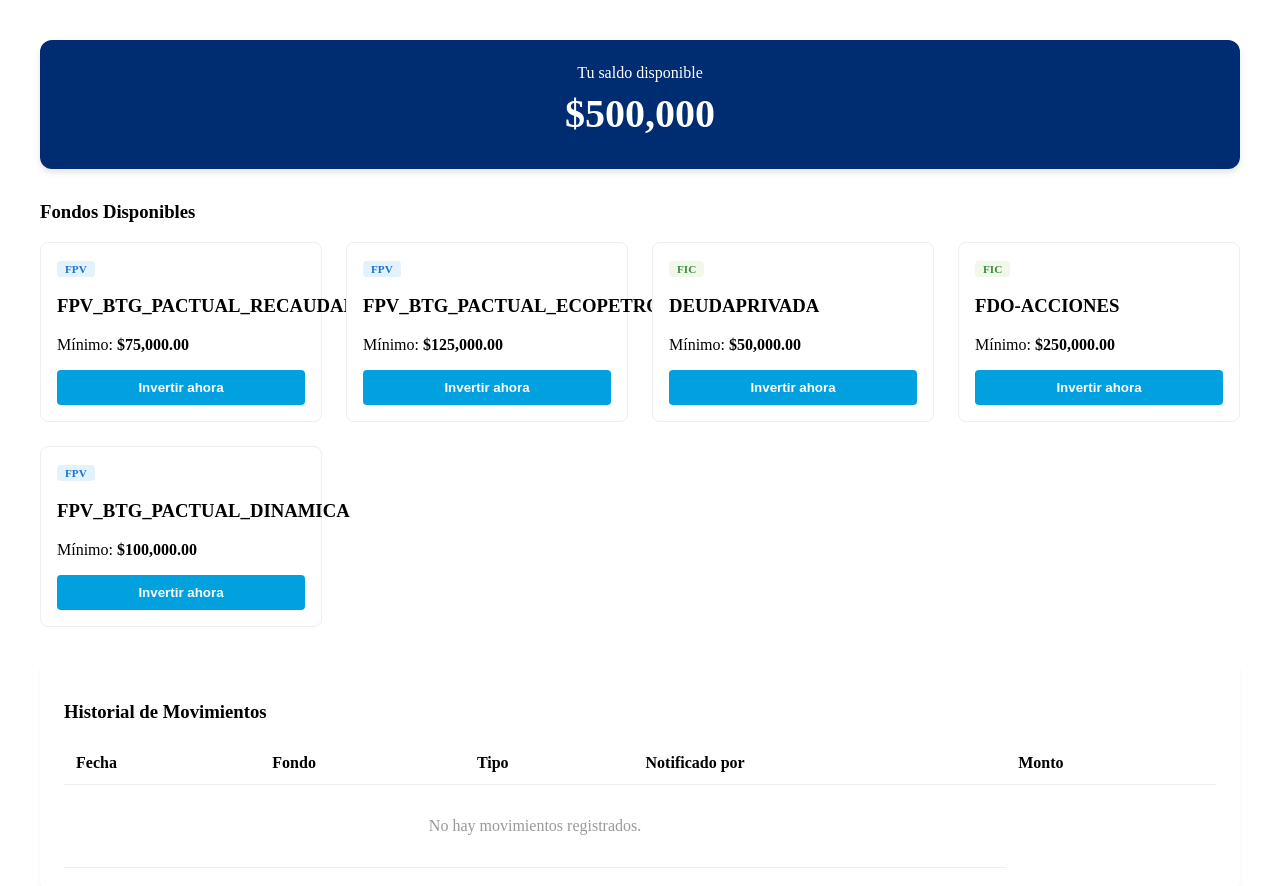
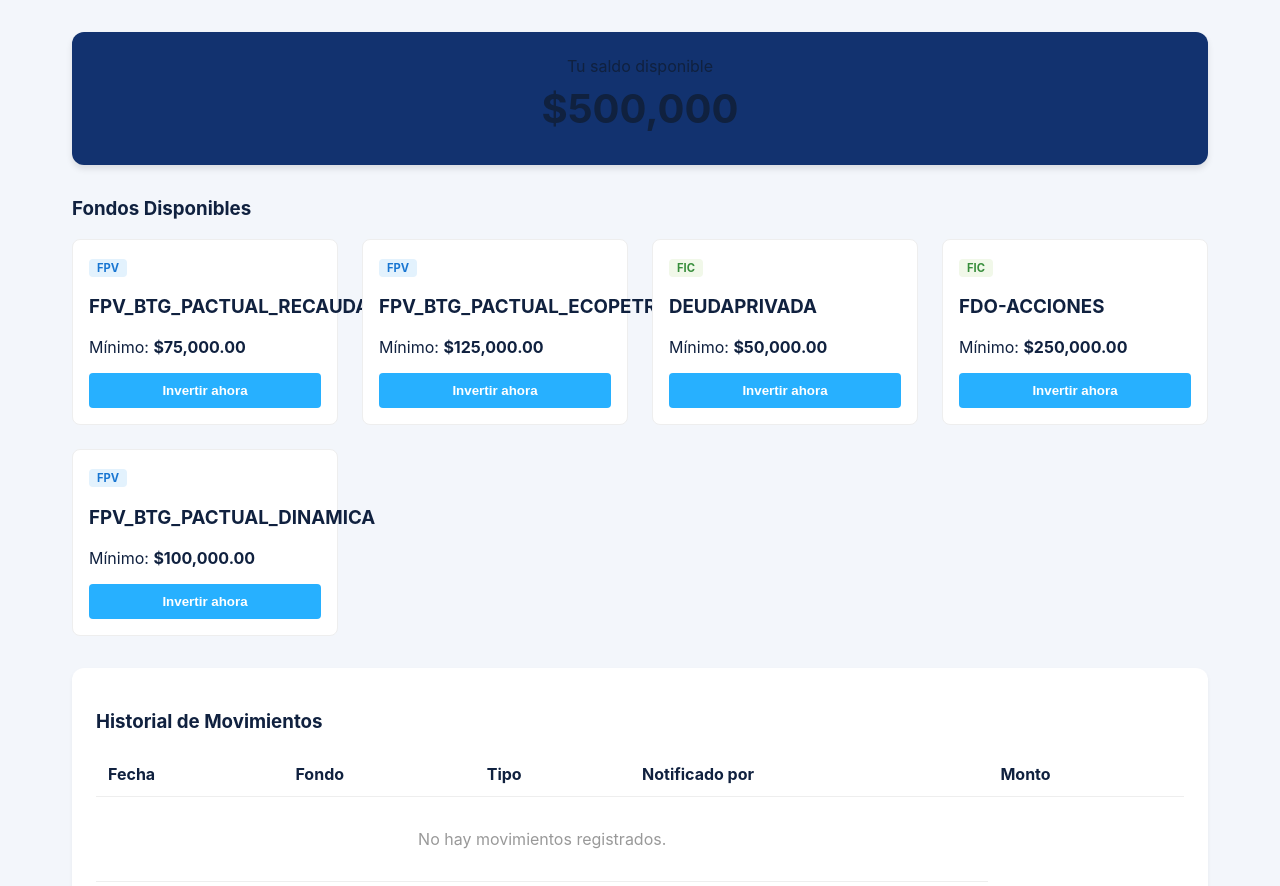
Before and after one commit to harbygarcia8/btg-funds-app, an Angular app: page /dashboard in a window 1280 px wide. Shown: the top 886 px of the page. Built offline with nearby package versions, Linux system fonts and the light colour scheme.

Commit message:
Implement theme management with ThemeService for light and dark modes. Update app structure to include HistoryPage route and enhance global styles with new theme tokens and base styles. Modify README.md and UserGuide.md for clarity and additional instructions.

```diff
--- a/src/app/app.routes.ts
+++ b/src/app/app.routes.ts
@@ -1,5 +1,6 @@
 import { Routes } from '@angular/router';
 import { Dashboard } from './ui/pages/dashboard/dashboard';
+import { HistoryPage } from './ui/pages/history/history';
 
 export const routes: Routes = [
   {
@@ -7,6 +8,10 @@
     component: Dashboard,
   },
   {
+    path: 'historial',
+    component: HistoryPage,
+  },
+  {
     path: '',
     redirectTo: '/dashboard',
     pathMatch: 'full',
--- a/src/app/app.ts
+++ b/src/app/app.ts
@@ -1,5 +1,6 @@
-import { Component, signal } from '@angular/core';
+import { Component, inject, signal } from '@angular/core';
 import { RouterOutlet } from '@angular/router';
+import { ThemeService } from './ui/shared/theme/theme.service';
 
 @Component({
   selector: 'app-root',
@@ -9,4 +10,9 @@
 })
 export class App {
   protected readonly title = signal('btg-funds-app');
+
+  constructor() {
+    // Fuerza la inicializacion del ThemeService al arrancar la aplicacion.
+    inject(ThemeService);
+  }
 }
--- /dev/null
+++ b/src/app/ui/shared/theme/theme.service.ts
@@ -0,0 +1,62 @@
+import { DOCUMENT, isPlatformBrowser } from '@angular/common';
+import { Injectable, PLATFORM_ID, effect, inject, signal } from '@angular/core';
+
+export type ThemeMode = 'light' | 'dark';
+
+const STORAGE_KEY = 'btg-theme';
+
+@Injectable({
+  providedIn: 'root',
+})
+export class ThemeService {
+  private readonly document = inject(DOCUMENT);
+  private readonly platformId = inject(PLATFORM_ID);
+
+  private readonly themeSignal = signal<ThemeMode>(this.getInitialTheme());
+  readonly currentTheme = this.themeSignal.asReadonly();
+
+  constructor() {
+    effect(() => {
+      const nextTheme = this.themeSignal();
+      this.document.documentElement.setAttribute('data-theme', nextTheme);
+      this.document.documentElement.style.colorScheme = nextTheme;
+
+      if (this.isBrowserEnvironment()) {
+        localStorage.setItem(STORAGE_KEY, nextTheme);
+      }
+    });
+  }
+
+  toggleTheme(): void {
+    this.themeSignal.update((current: ThemeMode) => (current === 'light' ? 'dark' : 'light'));
+  }
+
+  setTheme(theme: ThemeMode): void {
+    this.themeSignal.set(theme);
+  }
+
+  private getInitialTheme(): ThemeMode {
+    if (!this.isBrowserEnvironment()) {
+      return 'light';
+    }
+
+    const storedTheme = localStorage.getItem(STORAGE_KEY);
+    if (storedTheme === 'light' || storedTheme === 'dark') {
+      return storedTheme;
+    }
+
+    if (typeof window.matchMedia !== 'function') {
+      return 'light';
+    }
+
+    return window.matchMedia('(prefers-color-scheme: dark)').matches ? 'dark' : 'light';
+  }
+
+  private isBrowserEnvironment(): boolean {
+    return (
+      isPlatformBrowser(this.platformId) &&
+      typeof window !== 'undefined' &&
+      typeof localStorage !== 'undefined'
+    );
+  }
+}
--- a/src/styles.scss
+++ b/src/styles.scss
@@ -1,10 +1,2 @@
-/* You can add global styles to this file, and also import other style files */
-:root {
-  --btg-primary: #002d72; /* Azul BTG */
-  --btg-secondary: #00a1de; /* Azul claro */
-  --btg-success: #28a745; /* Verde para saldos positivos */
-  --btg-error: #dc3545; /* Rojo para errores de saldo */
-  --btg-background: #f4f7f9; /* Gris muy claro para el fondo */
-  --btg-text: #333333;
-  --btg-white: #ffffff;
-}
+@use './styles/theme-tokens';
+@use './styles/base';
--- /dev/null
+++ b/src/styles/_base.scss
@@ -0,0 +1,40 @@
+*,
+*::before,
+*::after {
+  box-sizing: border-box;
+}
+
+html,
+body {
+  margin: 0;
+  min-height: 100%;
+}
+
+body {
+  font-family:
+    'Inter',
+    -apple-system,
+    BlinkMacSystemFont,
+    'Segoe UI',
+    sans-serif;
+  background: var(--color-bg);
+  color: var(--color-text);
+  transition:
+    background-color 0.25s ease,
+    color 0.25s ease;
+}
+
+h1,
+h2,
+h3,
+h4 {
+  color: var(--color-text);
+}
+
+p,
+span,
+td,
+th,
+label {
+  color: var(--color-text);
+}
--- /dev/null
+++ b/src/styles/_theme-tokens.scss
@@ -0,0 +1,54 @@
+:root {
+  --color-bg: #f3f6fb;
+  --color-surface: #ffffff;
+  --color-surface-elevated: #f9fbff;
+  --color-text: #10213f;
+  --color-text-muted: #5f6f8d;
+  --color-border: #89a6e3;
+  --color-primary: #12326f;
+  --color-primary-strong: #0b1f46;
+  --color-accent: #27b0ff;
+  --color-accent-soft: #dff4ff;
+  --color-success: #20b279;
+  --color-danger: #e74c5f;
+  --color-warning-bg: #fff4dc;
+  --color-warning-text: #805b00;
+  --color-positive-bg: #ddf8ec;
+  --color-positive-text: #0b7047;
+  --color-overlay: rgba(10, 18, 36, 0.58);
+
+  --shadow-sm: 0 6px 16px rgba(16, 33, 63, 0.08);
+  --shadow-md: 0 14px 30px rgba(16, 33, 63, 0.12);
+
+  // Compatibilidad hacia atras con tokens ya usados en componentes.
+  --btg-primary: var(--color-primary);
+  --btg-secondary: var(--color-accent);
+  --btg-success: var(--color-success);
+  --btg-error: var(--color-danger);
+  --btg-background: var(--color-bg);
+  --btg-text: var(--color-text);
+  --btg-white: var(--color-surface);
+}
+
+[data-theme='dark'] {
+  --color-bg: #0b1225;
+  --color-surface: #131f39;
+  --color-surface-elevated: #172746;
+  --color-text: #edf3ff;
+  --color-text-muted: #a5b4d1;
+  --color-border: #2a3a5f;
+  --color-primary: #5c8dff;
+  --color-primary-strong: #0a1174;
+  --color-accent: #39d6ff;
+  --color-accent-soft: #1b375b;
+  --color-success: #36d59f;
+  --color-danger: #ff7e8f;
+  --color-warning-bg: #4c390f;
+  --color-warning-text: #ffe08f;
+  --color-positive-bg: #133f2f;
+  --color-positive-text: #99f1c8;
+  --color-overlay: rgba(2, 6, 15, 0.7);
+
+  --shadow-sm: 0 8px 18px rgba(2, 6, 15, 0.35);
+  --shadow-md: 0 18px 34px rgba(2, 6, 15, 0.4);
+}
```
Also changed, not shown: 2 other files (tests, documents, lock files or other folders).
